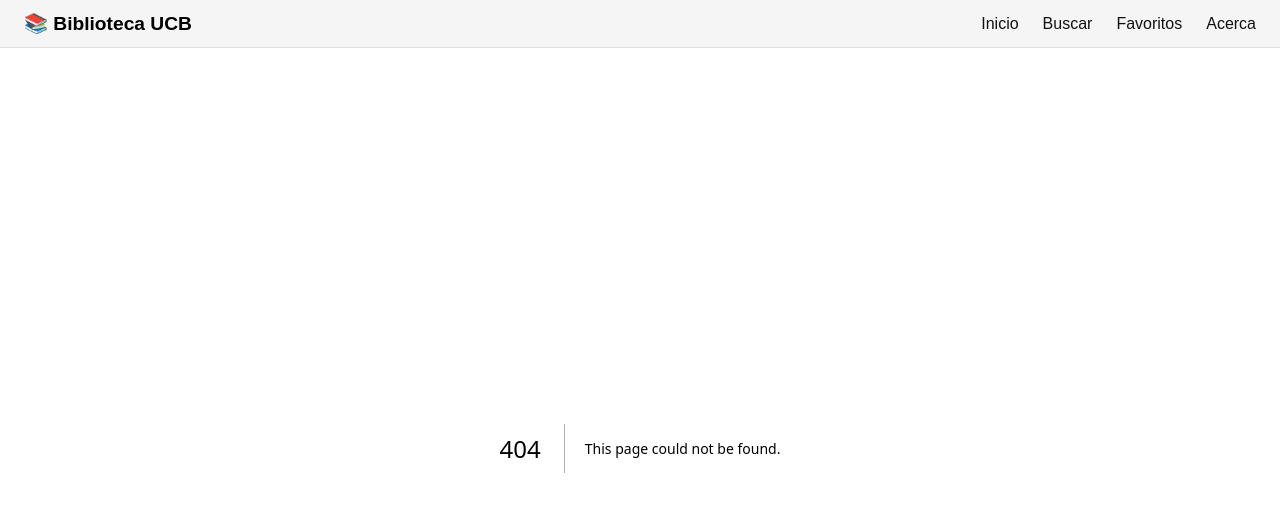
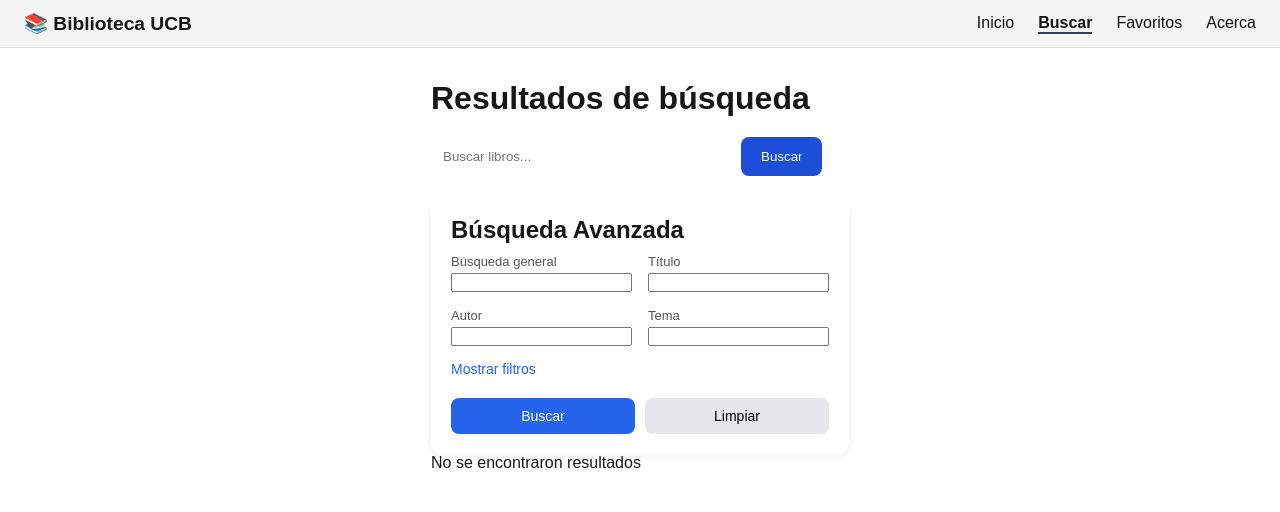
Before and after one commit to mjlozada2003/BibliotecaInteligente-Next, a Next.js app: page /search in a window 1280 px wide. Before the commit this address had no page. Shown: the top 512 px of the page. Built offline with nearby package versions, Linux system fonts and the light colour scheme.

Commit message:
fix: important fixes in favorites interactive

```diff
--- /dev/null
+++ b/src/app/search/page.tsx
@@ -0,0 +1,68 @@
+"use client";
+
+import { useSearchParams } from "next/navigation";
+import { useEffect, useState } from "react";
+import { SearchResults } from "@/components/SearchResults/SearchResults";
+import SearchBar from "@/components/SearchBar/SearchBar";
+import AdvancedSearch from "@/components/AdvancedSearch/AdvancedSearch";
+import { Book } from "@/types";
+import { searchBooks } from "@/services/openLibraryService";
+import { useFavorites } from "@/hooks/useFavorites";
+import { useRouter } from "next/navigation";
+
+const SearchPage = () => {
+  const router = useRouter();
+  const searchParams = useSearchParams();
+  const query = searchParams.get("q") || "";
+
+  const { toggle, isFav } = useFavorites();
+  const [books, setBooks] = useState<Book[]>([]);
+  const [loading, setLoading] = useState(false);
+
+  const fetchBooks = async (params: any) => {
+    setLoading(true);
+    try {
+      const { books } = await searchBooks(
+        typeof params === "string" ? { q: params } : params
+      );
+      setBooks(books);
+    } catch (err) {
+      console.error("Error buscando libros:", err);
+      setBooks([]);
+    } finally {
+      setLoading(false);
+    }
+  };
+
+  useEffect(() => {
+    if (query) {
+      fetchBooks(query);
+    }
+  }, [query]);
+
+  const handleViewDetail = (workId: string) => {
+    router.push(`/bookDetail/${workId}`);
+  };
+
+  return (
+    <div style={{ padding: "2rem", maxWidth: "1200px", margin: "0 auto" }}>
+      <h1>Resultados de búsqueda</h1>
+
+      <SearchBar onSearch={fetchBooks} />
+      <AdvancedSearch onSearch={fetchBooks} />
+
+      {loading ? (
+        <p>Cargando...</p>
+      ) : (
+        <SearchResults
+          books={books}
+          onFavoriteToggle={toggle}        // ✅ Corrección: pasar toggle directamente
+          isFavorite={isFav}               // ✅ función que verifica favorito por workId
+          onViewDetail={handleViewDetail}
+        />
+      )}
+    </div>
+  );
+};
+
+export default SearchPage;
--- a/src/components/BookCard/BookCard.tsx
+++ b/src/components/BookCard/BookCard.tsx
@@ -1,11 +1,12 @@
+// src/components/BookCard/BookCard.tsx
 import React from 'react';
-import {Book} from '../../types';
-import {getCoverUrl} from '../../services/openLibraryService';
 import styles from './BookCard.module.scss';
+import { Book } from '@/types';
+import { getCoverUrl } from '@/services/openLibraryService';
 
 interface BookCardProps {
   book: Book;
-    onFavoriteToggle: (workId: string) => void;
+  onFavoriteToggle: (book: Book) => void;
   isFavorite: boolean;
   onViewDetail: (workId: string) => void;
 }
@@ -16,14 +17,16 @@ export const BookCard: React.FC<BookCardProps> = ({
   isFavorite,
   onViewDetail,
 }) => {
+  // ✅ Aseguramos que authors sea siempre un array
+  const authors = Array.isArray(book.authors) ? book.authors : ['Autor desconocido'];
   const coverUrl = getCoverUrl(book.coverId, 'M');
 
   return (
     <div className={styles.card}>
       <img src={coverUrl} alt={book.title} className={styles.cover} />
       <div className={styles.content}>
-        <h3 className={styles.title}>{book.title}</h3>
-        <div className={styles.author}>{book.authors.join(', ')}</div>
+        <h3 className={styles.title}>{book.title || 'Sin título'}</h3>
+        <div className={styles.author}>{authors.join(', ')}</div>
         {book.firstPublishYear && (
           <div className={styles.year}>Año: {book.firstPublishYear}</div>
         )}
@@ -39,7 +42,7 @@ export const BookCard: React.FC<BookCardProps> = ({
           </button>
           <button
             className={`${styles.button} ${styles['button--secondary']}`}
-            onClick={() => onFavoriteToggle(book.workId)}
+            onClick={() => onFavoriteToggle(book)}
           >
             {isFavorite ? '❤️ Favorito' : '🤍 Agregar'}
           </button>
--- a/src/components/NavBar/NavBar.tsx
+++ b/src/components/NavBar/NavBar.tsx
@@ -11,9 +11,9 @@ const NavBar = () => {
 
   const navItems = [
     { href: "/", label: "Inicio" },
-    { href: "/buscar", label: "Buscar" },
-    { href: "/favoritos", label: "Favoritos" },
-    { href: "/acerca", label: "Acerca" },
+    { href: "/search", label: "Buscar" },
+    { href: "/favorites", label: "Favoritos" },
+    { href: "/about", label: "Acerca" },
   ];
 
   return (
--- a/src/components/SearchResults/SearchResults.tsx
+++ b/src/components/SearchResults/SearchResults.tsx
@@ -4,14 +4,14 @@ import styles from "./SearchResults.module.scss";
 
 interface SearchResultsProps {
   books: Book[];
-  favorites: string[];
-  onFavoriteToggle: (id: string) => void;
-  onViewDetail: (id: string) => void;
+  isFavorite: (workId: string) => boolean;
+  onFavoriteToggle: (book: Book) => void;
+  onViewDetail: (workId: string) => void;
 }
 
 export const SearchResults = ({
   books,
-  favorites,
+  isFavorite,
   onFavoriteToggle,
   onViewDetail,
 }: SearchResultsProps) => {
@@ -23,8 +23,8 @@ export const SearchResults = ({
         <BookCard
           key={book.workId}
           book={book}
-          isFavorite={favorites.includes(book.workId)}
-          onFavoriteToggle={onFavoriteToggle}
+          isFavorite={isFavorite(book.workId)}
+          onFavoriteToggle={() => onFavoriteToggle(book)}
           onViewDetail={onViewDetail}
         />
       ))}
--- a/src/hooks/useFavorites.ts
+++ b/src/hooks/useFavorites.ts
@@ -1,29 +1,31 @@
 import {useState, useEffect} from 'react';
 import {getFavorites, addFavorite, removeFavorite, isFavorite, toggleFavorite} from '../utils/storage';
+import {Book} from '@/types';
 
 export const useFavorites = () => {
-    const [favoriteIds, setFavoriteIds] = useState<string[]>([]);
+  const [favoriteBooks, setFavoriteBooks] = useState<Book[]>([]);
+
   useEffect(() => {
-        setFavoriteIds(getFavorites());
+    setFavoriteBooks(getFavorites());
   }, []);
 
-    const add = (workId: string) => {
-        addFavorite(workId);
-        setFavoriteIds(getFavorites());
+  const add = (book: Book) => {
+    addFavorite(book);
+    setFavoriteBooks(getFavorites());
   };
 
   const remove = (workId: string) => {
     removeFavorite(workId);
-        setFavoriteIds(getFavorites());
+    setFavoriteBooks(getFavorites());
   };
 
-    const toggle = (workId: string) => {
-        const result = toggleFavorite(workId);
-        setFavoriteIds(getFavorites());
+  const toggle = (book: Book) => {
+    const result = toggleFavorite(book);
+    setFavoriteBooks(getFavorites());
     return result;
   };
 
-    const isFav = (workId: string)=> favoriteIds.includes(workId);
+  const isFav = (workId: string) => favoriteBooks.some(b => b.workId === workId);
 
-    return {favoriteIds, add, remove, toggle, isFav};
+  return { favoriteBooks, add, remove, toggle, isFav };
 };
--- a/src/services/openLibraryService.ts
+++ b/src/services/openLibraryService.ts
@@ -1,15 +1,16 @@
+// src/services/openLibraryService.ts
 import { Book, SearchParams } from '@/types';
 
 const OPEN_LIBRARY_SEARCH = 'https://openlibrary.org/search.json';
 const OPEN_LIBRARY_WORKS = 'https://openlibrary.org/works';
 
-/* Obtiene URL de portada (con placeholder por defecto) */
+/** Obtiene URL de portada (con placeholder por defecto) */
 export const getCoverUrl = (coverId?: number, size: 'S' | 'M' | 'L' = 'M'): string => {
-  if (!coverId) return '/placeholder-book.png';
+  if (!coverId) return '/placeholder-book.svg';
   return `https://covers.openlibrary.org/b/id/${coverId}-${size}.jpg`;
 };
 
-/* Busca libros usando la API de Open Library */
+/** Busca libros usando la API de Open Library */
 export const searchBooks = async (params: SearchParams): Promise<{ books: Book[]; total: number }> => {
   // Construir query principal
   let query = '';
@@ -18,12 +19,10 @@ export const searchBooks = async (params: SearchParams): Promise<{ books: Book[]
   } else {
     const parts: string[] = [];
     if (params.title) parts.push(`title:${encodeURIComponent(params.title)}`);
-    //if (params.author) parts.push(`author:${encodeURIComponent(params.author)}`);
-    //if (params.subject) parts.push(`subject:${encodeURIComponent(params.subject)}`);
+    if (params.author) parts.push(`author:${encodeURIComponent(params.author)}`);
+    if (params.subject) parts.push(`subject:${encodeURIComponent(params.subject)}`);
     query = parts.join(' AND ');
-    if (!query) {
-  throw new Error("Debes proporcionar al menos un criterio de búsqueda");
-}
+    if (!query) query = '*:*'; // fallback: devuelve todos los libros
   }
 
   // Filtros adicionales (año, idioma)
@@ -58,6 +57,7 @@ export const searchBooks = async (params: SearchParams): Promise<{ books: Book[]
   const limit = params.limit || 20;
   const offset = (page - 1) * limit;
 
+  // Construir URL
   const url = new URL(OPEN_LIBRARY_SEARCH);
   url.searchParams.set('q', query);
   if (sortParam) url.searchParams.set('sort', sortParam);
@@ -83,7 +83,7 @@ export const searchBooks = async (params: SearchParams): Promise<{ books: Book[]
   return { books, total: data.num_found || 0 };
 };
 
-/* Obtiene detalles completos de un libro (usando /works/{workId}.json) */
+/** Obtiene detalles completos de un libro (usando /works/{workId}.json) */
 export const getBookDetails = async (workId: string): Promise<Book | null> => {
   const url = `${OPEN_LIBRARY_WORKS}/${workId}.json`;
   const res = await fetch(url);
@@ -122,7 +122,7 @@ export const getBookDetails = async (workId: string): Promise<Book | null> => {
     if (yearMatch) firstPublishYear = parseInt(yearMatch[0]);
   }
 
-  // Número de ediciones (campo opcional)
+  // Número de ediciones
   const editionCount = data.edition_count;
 
   return {
--- a/src/utils/storage.ts
+++ b/src/utils/storage.ts
@@ -1,34 +1,32 @@
 import { get } from "http";
+import {Book} from "@/types";
 
 const FAVORITES_KEY = 'biblioteca_favoritos';
 
-export const getFavorites= (): string[] => {
-    const stored = localStorage.getItem(FAVORITES_KEY);
-    return stored ? JSON.parse(stored) : [];
+export const getFavorites = (): Book[] => {
+  const stored = localStorage.getItem(FAVORITES_KEY);
+  return stored ? JSON.parse(stored) : [];
 };
 
-export const addFavorite = (workId: string):void => {
-    const current= getFavorites();
-    if (!current.includes(workId)) {
-        localStorage.setItem(FAVORITES_KEY, JSON.stringify([...current, workId]));
-    }
+export const addFavorite = (book: Book): void => {
+  const current = getFavorites();
+  if (!current.some(b => b.workId === book.workId)) {
+    localStorage.setItem(FAVORITES_KEY, JSON.stringify([...current, book]));
+  }
 };
 
 export const removeFavorite = (workId: string): void => {
-    const current = getFavorites();
-    localStorage.setItem(FAVORITES_KEY, JSON.stringify(current.filter(id => id !== workId)));
+  const current = getFavorites();
+  localStorage.setItem(FAVORITES_KEY, JSON.stringify(current.filter(b => b.workId !== workId)));
 };
 
-export const isFavorite = (workId : string): boolean => {
-    return getFavorites().includes(workId);
+export const isFavorite = (workId: string): boolean => {
+  return getFavorites().some(b => b.workId === workId);
 };
 
-export const toggleFavorite = (workId: string): boolean => {
-    const exists = isFavorite(workId);
-    if (exists) {
-        removeFavorite(workId);
-    } else {
-        addFavorite(workId);
-    }
-    return !exists;
+export const toggleFavorite = (book: Book): boolean => {
+  const exists = isFavorite(book.workId);
+  if (exists) removeFavorite(book.workId);
+  else addFavorite(book);
+  return !exists;
 };
```
Also changed, not shown: src/app/buscar/page.tsx (deleted, +0 -82 lines), src/app/favorites/page.tsx (+18 -27 lines), src/app/page.tsx (+12 -30 lines), public/placeholder-book.svg (added), src/components/SearchBar/SearchBar.module.scss (renamed from src/app/searchBar/SearchBar.module.scss), src/components/SearchBar/SearchBar.tsx (renamed from src/app/searchBar/SearchBar.tsx). Lines whose indentation alone changed are shown as unchanged.
